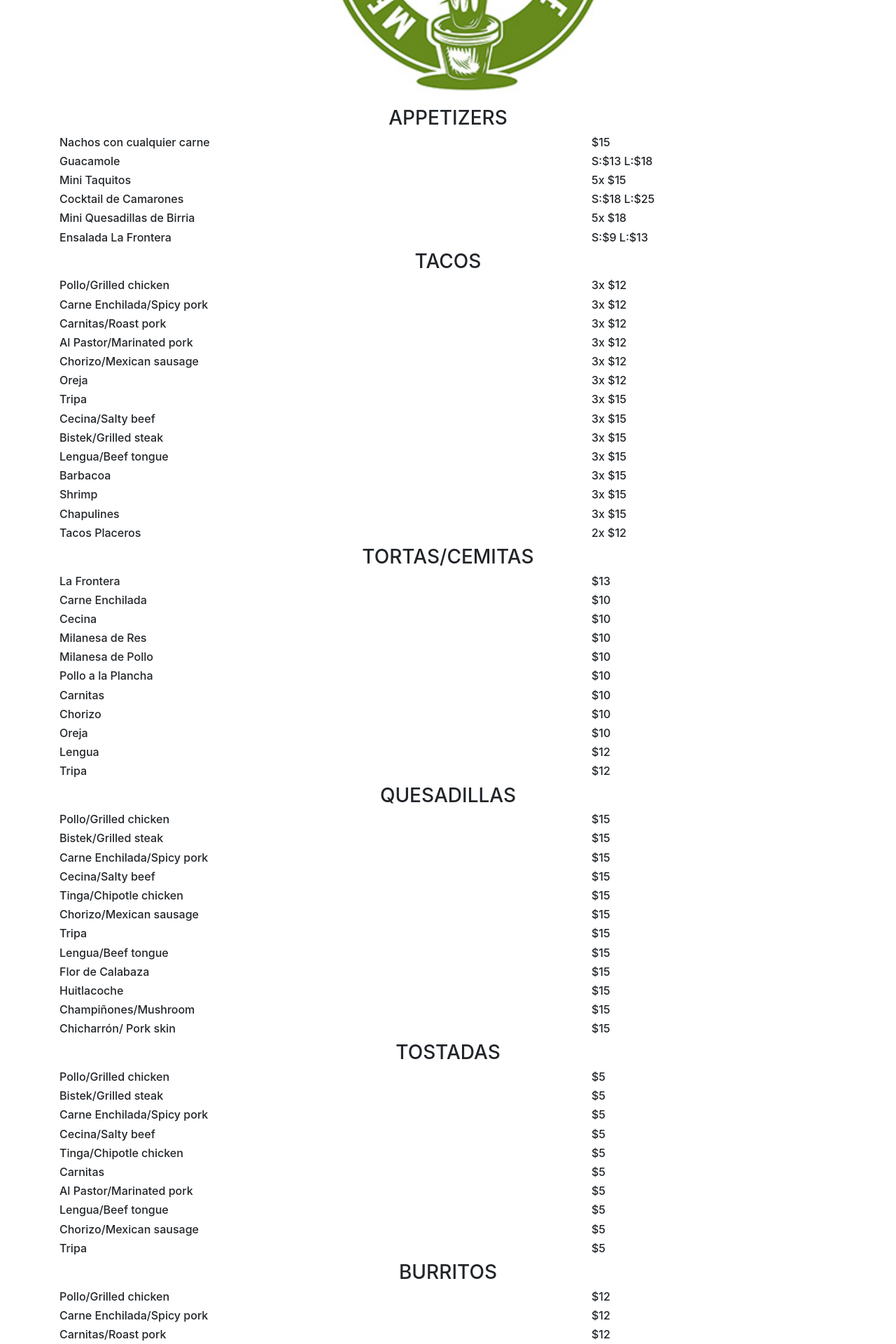
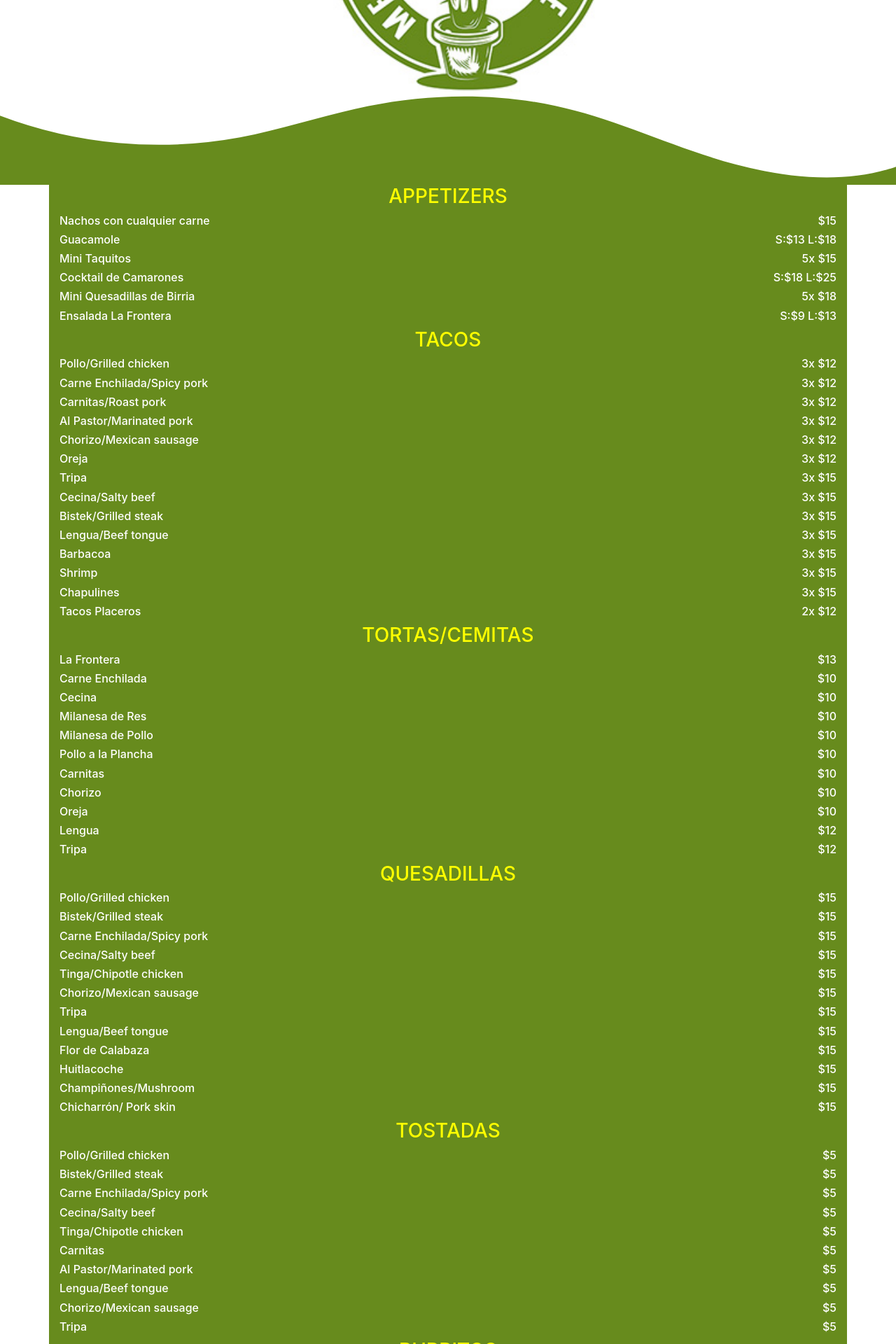
Before and after one commit to paucriso/lafrontera, an Angular app: page / in a window 1280 px wide. Shown: the part 520-2440 px from the top of the page at 70% size. Built offline with nearby package versions, Linux system fonts and the light colour scheme.

Commit message:
antes de instalar font awesome

```diff
--- a/src/app/components/menu/menu.component.css
+++ b/src/app/components/menu/menu.component.css
@@ -18,3 +18,63 @@
 .logo {
   background-color: white;
 } */
+
+.contenido {
+  background-color: #678B1D;
+  color: white;
+}
+
+.contenido h3 {
+  color: yellow;
+}
+
+.custom-shape-divider-top-1613572416 {
+  position: absolute;
+  top: 0;
+  left: 0;
+  width: 100%;
+  overflow: hidden;
+  line-height: 0;
+}
+
+.custom-shape-divider-top-1613572416 svg {
+  position: relative;
+  display: block;
+  width: calc(100% + 1.3px);
+  height: 50px;
+}
+
+.custom-shape-divider-top-1613572416 .shape-fill {
+  fill: #FFFFFF !important;
+  color: white !important;
+}
+
+.shape-fill {
+  fill: white;
+}
+
+.custom-shape-divider-bottom-1613582211 {
+  position: absolute;
+  bottom: 0;
+  left: 0;
+  width: 100%;
+  overflow: hidden;
+  line-height: 0;
+  transform: rotate(180deg);
+}
+
+.custom-shape-divider-bottom-1613582211 svg {
+  position: relative;
+  display: block;
+  width: calc(100% + 1.3px);
+  height: 50px;
+}
+
+.custom-shape-divider-bottom-1613582211 .shape-fill {
+  fill: #FFFFFF;
+}
+
+.footer {
+  background-color: #202020;
+  color: white;
+}
--- a/src/app/components/menu/menu.component.html
+++ b/src/app/components/menu/menu.component.html
@@ -4,8 +4,15 @@
       <img src="/assets/logo_500.jpg" alt="la frontera" class="img-fluid w-75 p3">
     </div>
   </div>
+</div>
+<div class="custom-shape-divider-top-1613572063 contenido">
+  <svg data-name="Layer 1" xmlns="http://www.w3.org/2000/svg" viewBox="0 0 1200 120" preserveAspectRatio="none">
+      <path d="M321.39,56.44c58-10.79,114.16-30.13,172-41.86,82.39-16.72,168.19-17.73,250.45-.39C823.78,31,906.67,72,985.66,92.83c70.05,18.48,146.53,26.09,214.34,3V0H0V27.35A600.21,600.21,0,0,0,321.39,56.44Z" class="shape-fill"></path>
+  </svg>
+</div>
+<div class="container contenido">
   <div class="row">
-    <div class="col text-center mt-3">
+    <div class="col text-center">
       <h3>APPETIZERS</h3>
     </div>
   </div>
@@ -13,7 +20,7 @@
     <div class="col-8">
       <h6>{{appetizer.name}}</h6>
     </div>
-    <div class="col-4">
+    <div class="col-4 text-right">
       <h6>{{appetizer.price}}</h6>
     </div>
   </div>
@@ -26,7 +33,7 @@
     <div class="col-8">
       <h6>{{taco.name}}</h6>
     </div>
-    <div class="col-4">
+    <div class="col-4 text-right">
       <h6>{{taco.price}}</h6>
     </div>
   </div>
@@ -39,7 +46,7 @@
     <div class="col-8">
       <h6>{{torta.name}}</h6>
     </div>
-    <div class="col-4">
+    <div class="col-4 text-right">
       <h6>{{torta.price}}</h6>
     </div>
   </div>
@@ -52,7 +59,7 @@
     <div class="col-8">
       <h6>{{quesadilla.name}}</h6>
     </div>
-    <div class="col-4">
+    <div class="col-4 text-right">
       <h6>{{quesadilla.price}}</h6>
     </div>
   </div>
@@ -65,7 +72,7 @@
     <div class="col-8">
       <h6>{{tostada.name}}</h6>
     </div>
-    <div class="col-4">
+    <div class="col-4 text-right">
       <h6>{{tostada.price}}</h6>
     </div>
   </div>
@@ -78,7 +85,7 @@
     <div class="col-8">
       <h6>{{burrito.name}}</h6>
     </div>
-    <div class="col-4">
+    <div class="col-4 text-right">
       <h6>{{burrito.price}}</h6>
     </div>
   </div>
@@ -91,7 +98,7 @@
     <div class="col-8">
       <h6>{{sope.name}}</h6>
     </div>
-    <div class="col-4">
+    <div class="col-4 text-right">
       <h6>{{sope.price}}</h6>
     </div>
   </div>
@@ -104,7 +111,7 @@
     <div class="col-8">
       <h6>{{platillo.name}}</h6>
     </div>
-    <div class="col-4">
+    <div class="col-4 text-right">
       <h6>{{platillo.price}}</h6>
     </div>
   </div>
@@ -117,7 +124,7 @@
     <div class="col-8">
       <h6>{{caldo.name}}</h6>
     </div>
-    <div class="col-4">
+    <div class="col-4 text-right">
       <h6>{{caldo.price}}</h6>
     </div>
   </div>
@@ -130,8 +137,19 @@
     <div class="col-8">
       <h6>{{sideOrder.name}}</h6>
     </div>
-    <div class="col-4">
+    <div class="col-4 text-right">
       <h6>{{sideOrder.price}}</h6>
     </div>
   </div>
 </div>
+
+<div class="container footer">
+  <div class="row">
+    <div class="col-4">
+      icon
+    </div>
+    <div class="col-8">
+      direccion
+    </div>
+  </div>
+</div>
```
